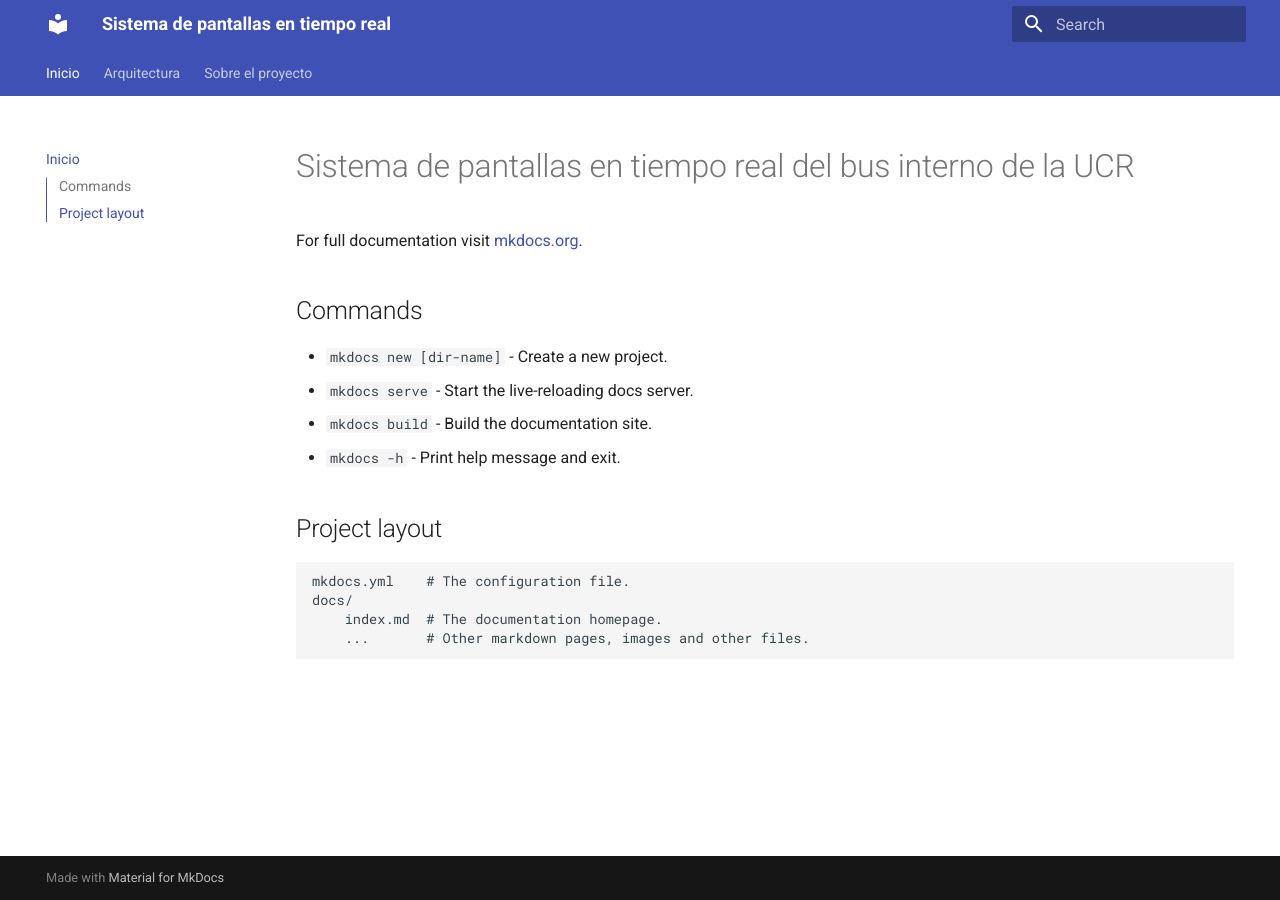
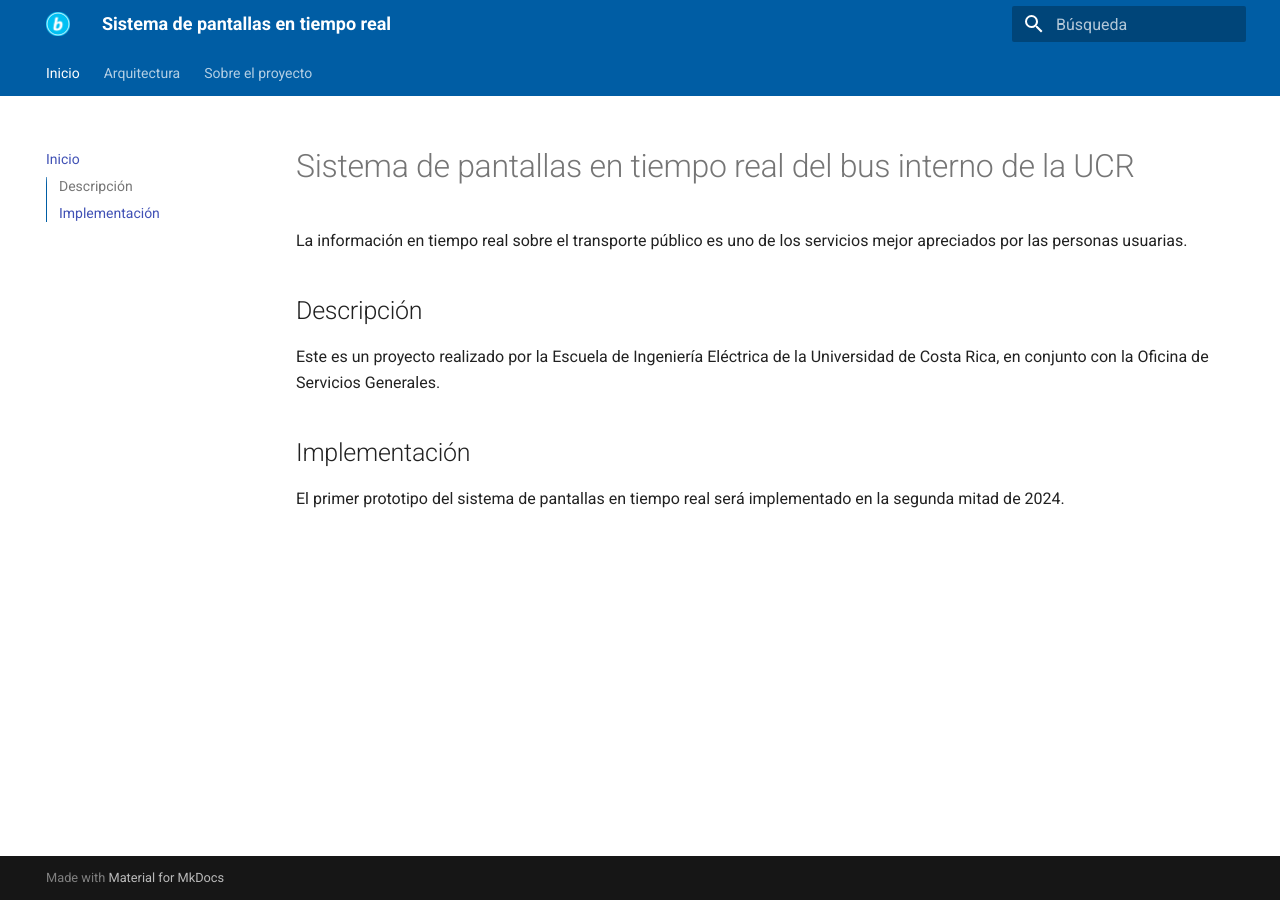
Before and after one commit to fabianabarca/datahub, an MkDocs documentation site: the page built from docs/index.md, in a window 1280 px wide. Built offline with MkDocs 1.6.1 and Material for MkDocs 9.7.7, drawn with Linux system fonts in a browser that asks for light colours.

Commit message:
Revisión básica de la documentación, logo b, otras configuraciones, algo de texto inicial

```diff
--- a/docs/index.md
+++ b/docs/index.md
@@ -1,17 +1,11 @@
 # Sistema de pantallas en tiempo real del bus interno de la UCR
 
-For full documentation visit [mkdocs.org](https://www.mkdocs.org).
+La información en tiempo real sobre el transporte público es uno de los servicios mejor apreciados por las personas usuarias.
 
-## Commands
+## Descripción
 
-* `mkdocs new [dir-name]` - Create a new project.
-* `mkdocs serve` - Start the live-reloading docs server.
-* `mkdocs build` - Build the documentation site.
-* `mkdocs -h` - Print help message and exit.
+Este es un proyecto realizado por la Escuela de Ingeniería Eléctrica de la Universidad de Costa Rica, en conjunto con la Oficina de Servicios Generales.
 
-## Project layout
+## Implementación
 
-    mkdocs.yml    # The configuration file.
-    docs/
-        index.md  # The documentation homepage.
-        ...       # Other markdown pages, images and other files.
+El primer prototipo del sistema de pantallas en tiempo real será implementado en la segunda mitad de 2024.
--- /dev/null
+++ b/docs/stylesheets/extra.css
@@ -0,0 +1,5 @@
+[data-md-color-scheme="ucr"] {
+    --md-primary-fg-color: #005DA4;
+    --md-primary-fg-color--light: #00C0F3;
+    --md-primary-fg-color--dark: #008641;
+}
--- a/mkdocs.yml
+++ b/mkdocs.yml
@@ -5,9 +5,22 @@ nav:
   - Arquitectura: architecture.md
   - Sobre el proyecto: about.md
 
+extra_css:
+  - stylesheets/extra.css
+
 theme:
   name: material
+  language: es
+  palette:
+    scheme: ucr
+  logo: assets/b.png
+  favicon: assets/b.png
   features:
     - navigation.expand
     - navigation.tabs
     - toc.integrate
+
+markdown_extensions:
+  - admonition
+  - pymdownx.details
+  - pymdownx.superfences
```
Also changed, not shown: docs/about.md (+5 -6 lines), docs/assets/b.png (added).
